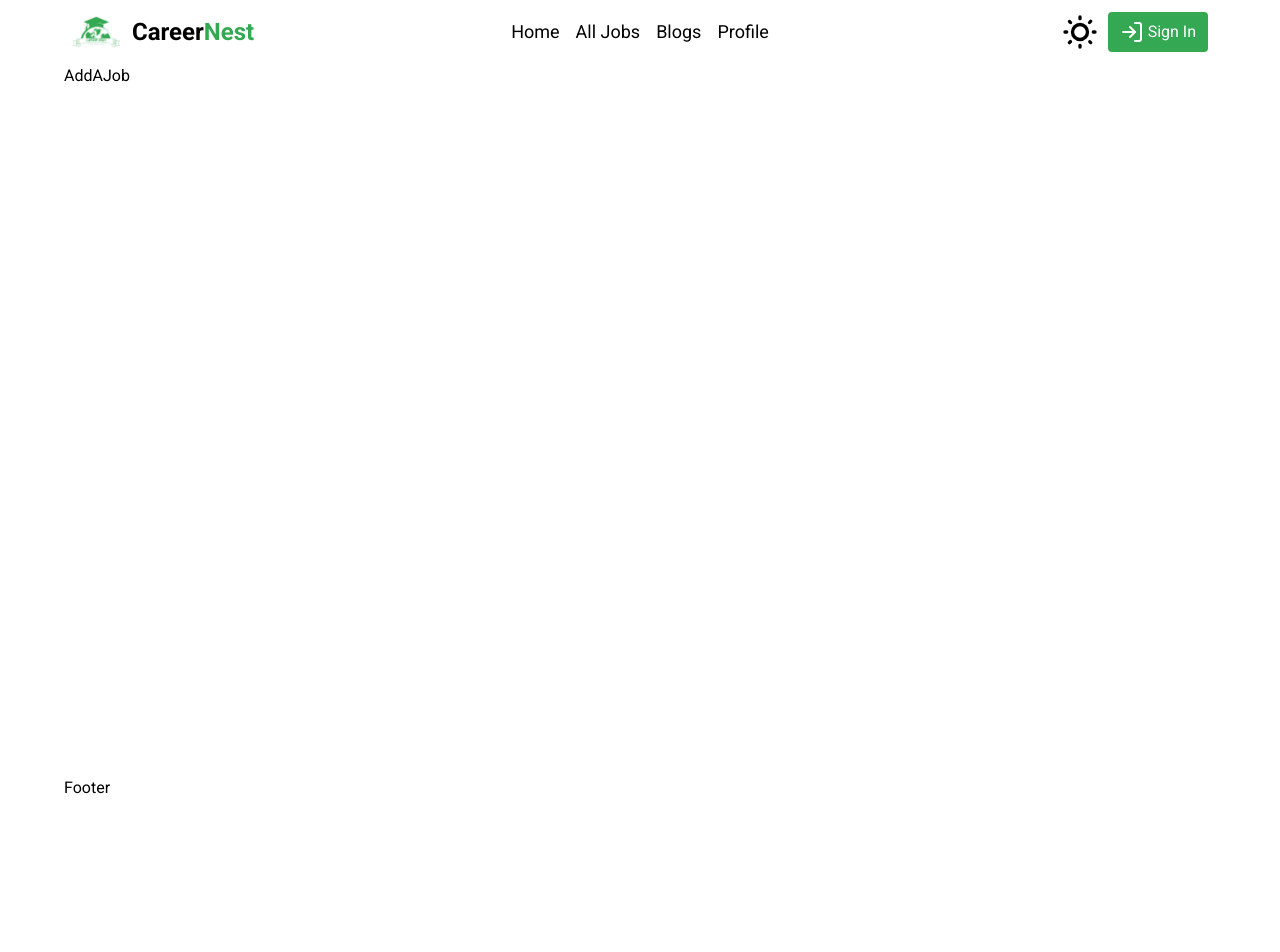
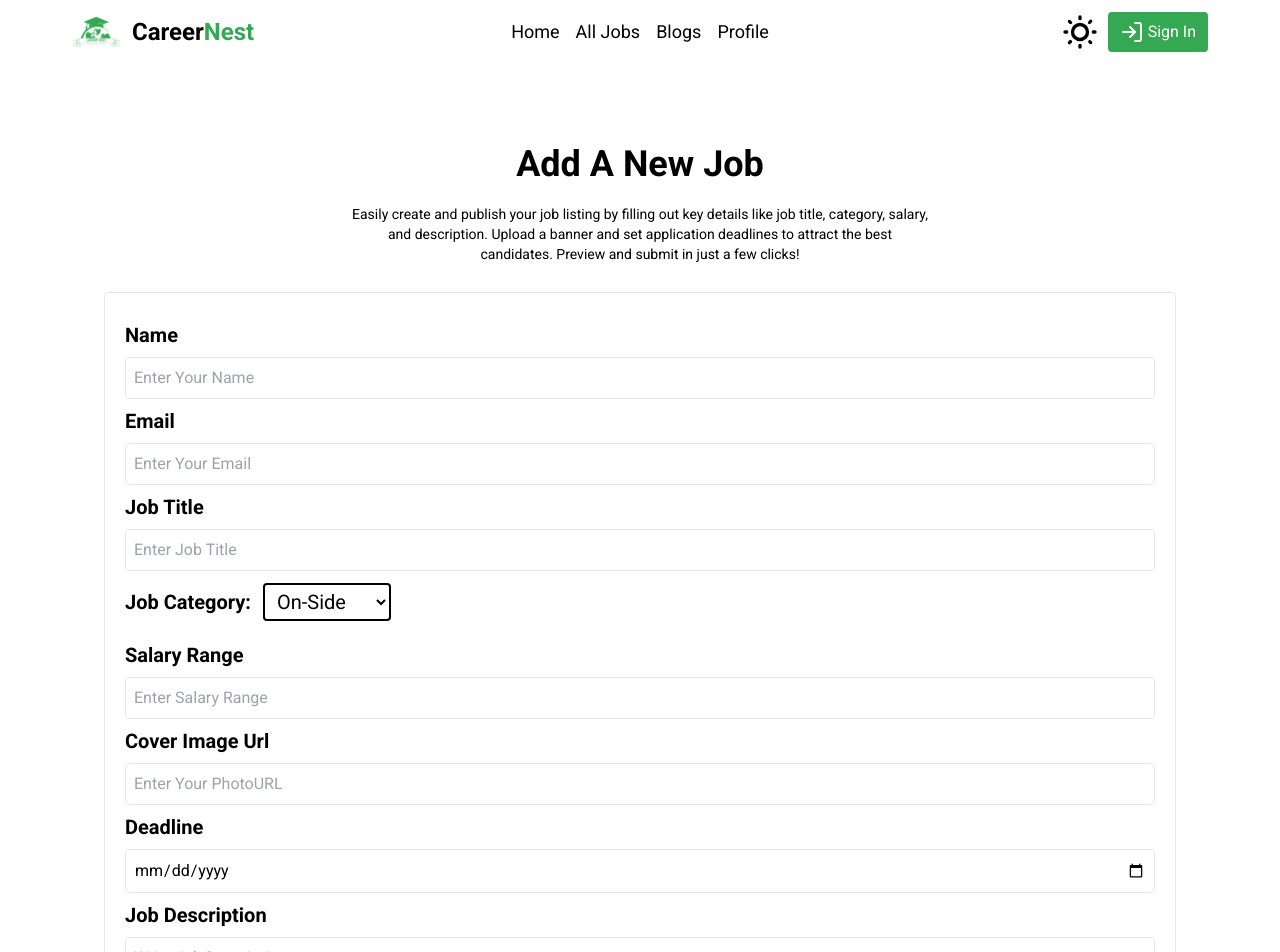
Before and after one commit to Mosharof-Hossen/Career-Nest, a React (Vite) app in the folder client/: page /add-job in a window 1280 px wide. Shown: the top 952 px of the page. Before the commit the page ends 800 px from the top, so only its background shows below. Built offline with nearby package versions, Linux system fonts and the light colour scheme; no server answers.

Commit message:
add a new job form created and validation ok

```diff
--- a/client/package.json
+++ b/client/package.json
@@ -15,6 +15,7 @@
     "localforage": "^1.10.0",
     "match-sorter": "^6.3.4",
     "react": "^18.3.1",
+    "react-datepicker": "^7.3.0",
     "react-dom": "^18.3.1",
     "react-hook-form": "^7.53.0",
     "react-icons": "^5.3.0",
--- a/client/src/Pages/AddAJob/AddAJob.jsx
+++ b/client/src/Pages/AddAJob/AddAJob.jsx
@@ -1,11 +1,103 @@
+import { useForm } from "react-hook-form";
 import useAuthContext from "../../Hooks/useAuthContext";
+
 
 const AddAJob = () => {
     const { user } = useAuthContext();
-    console.log(user);
+    const { register, handleSubmit, formState: { errors } } = useForm();
+    const onSubmit = data => {
+        data.email = user.email;
+        data.displayName = user.displayName;
+        data.postingDate = new Date();
+        data.jobApplicationNumber = 0
+        console.log(data);
+    }
     return (
-        <div>
-            AddAJob
+        <div className="md:p-10 p-5 mt-10 space-y-7 ">
+            <div className="text-center space-y-5">
+                <h2 className="text-4xl font-bold">Add A New Job</h2>
+                <p className="text-sm  text-center max-w-xl mx-auto">Easily create and publish your job listing by filling out key details like job title, category, salary, and description. Upload a banner and set application deadlines to attract the best candidates. Preview and submit in just a few clicks!</p>
+            </div>
+            <form onSubmit={handleSubmit(onSubmit)} className="border p-5 rounded">
+                <label htmlFor="">
+                    <p className="text-xl font-semibold my-2">Name</p>
+                    <input defaultValue={user?.displayName} disabled className="px-2 py-2 bg-white dark:bg-gray-500 dark:text-white text-black border rounded w-full" type="text" placeholder="Enter Your Name" {...register("displayName",)} />
+                    {
+                        errors?.name?.type == "required" && (
+                            <p className="text-sm mt-1 text-red-500">Name is Required</p>
+                        )
+                    }
+                </label>
+
+                <label htmlFor="">
+                    <p className="text-xl font-semibold my-2">Email</p>
+                    <input defaultValue={user?.email} disabled className="px-2 py-2 bg-white dark:bg-gray-500 dark:text-white text-black border rounded w-full" type="email" placeholder="Enter Your Email" {...register("email", {})} />
+                </label>
+
+                <label htmlFor="">
+                    <p className="text-xl font-semibold my-2">Job Title</p>
+                    <input className="px-2 py-2 bg-white dark:bg-gray-500 dark:text-white text-black border rounded w-full" type="text" placeholder="Enter Job Title" {...register("jobTitle", { required: true })} />
+                    {
+                        errors?.jobTitle?.type == "required" && (
+                            <p className="text-sm mt-1 text-red-500">Job Title is Required</p>
+                        )
+                    }
+                </label>
+
+                <label className="text-xl font-semibold">Job Category:</label>
+                <select {...register("category")} className="text-xl border-2 border-black px-2 py-1 rounded ml-3 my-3  bg-white dark:bg-gray-500 dark:text-white text-black">
+                    <option value="On-Side">On-Side</option>
+                    <option value="Remote">Remote</option>
+                    <option value="Part-Time">Part-Time</option>
+                    <option value="Hybrid">Hybrid</option>
+                </select>
+
+                <label htmlFor="">
+                    <p className="text-xl font-semibold my-2">Salary Range</p>
+                    <input className="px-2 py-2 bg-white dark:bg-gray-500 dark:text-white text-black border rounded w-full" type="text" placeholder="Enter Salary Range" {...register("salaryRange", { required: true })} />
+                    {
+                        errors?.salaryRange?.type == "required" && (
+                            <p className="text-sm mt-1 text-red-500">Salary Range is Required</p>
+                        )
+                    }
+                </label>
+
+                <label htmlFor="">
+                    <p className="text-xl font-semibold my-2">Cover Image Url</p>
+                    <input className="px-2 py-2 bg-white dark:bg-gray-500 dark:text-white text-black border rounded w-full" type="text" placeholder="Enter Your PhotoURL" {...register("photoURL", { required: true })} />
+                    {
+                        errors?.photoURL?.type == "required" && (
+                            <p className="text-sm mt-1 text-red-500">PhotoURL is Required</p>
+                        )
+                    }
+                </label>
+
+                <label htmlFor="">
+                    <p className="text-xl font-semibold my-2">Deadline</p>
+                    <input className="px-2 py-2 bg-white dark:bg-gray-500 dark:text-white text-black border rounded w-full" type="date"  {...register("deadline", { required: true })} />
+                    {
+                        errors?.deadline?.type == "required" && (
+                            <p className="text-sm mt-1 text-red-500">Deadline is Required</p>
+                        )
+                    }
+                </label>
+
+                <label htmlFor="">
+                    <p className="text-xl font-semibold my-2">Job Description</p>
+                    <textarea className="px-2 py-2 bg-white dark:bg-gray-500 dark:text-white text-black border rounded w-full" type="text" placeholder="Write Job Description...." rows={4} {...register("description", { required: true })} />
+                    {
+                        errors?.description?.type == "required" && (
+                            <p className="text-sm mt-1 text-red-500">Description is Required</p>
+                        )
+                    }
+                </label>
+
+
+                <input className="w-full mt-8 px-3 py-2 text-2xl rounded cursor-pointer bg-primary-c text-white" type="submit" value={"Add A Job"} />
+                {/* <p className="text-red-500 text-center mt-4">{err && err}</p> */}
+            </form>
+            <div>
+            </div>
         </div>
     );
 };
```
Also changed, not shown: 1 other file (tests, documents, lock files or other folders).
